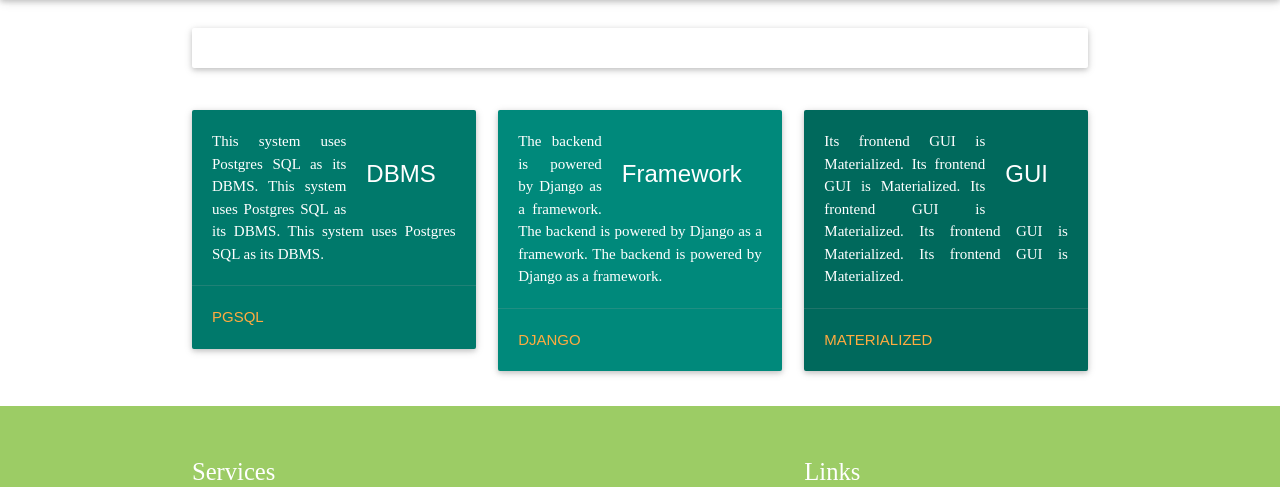
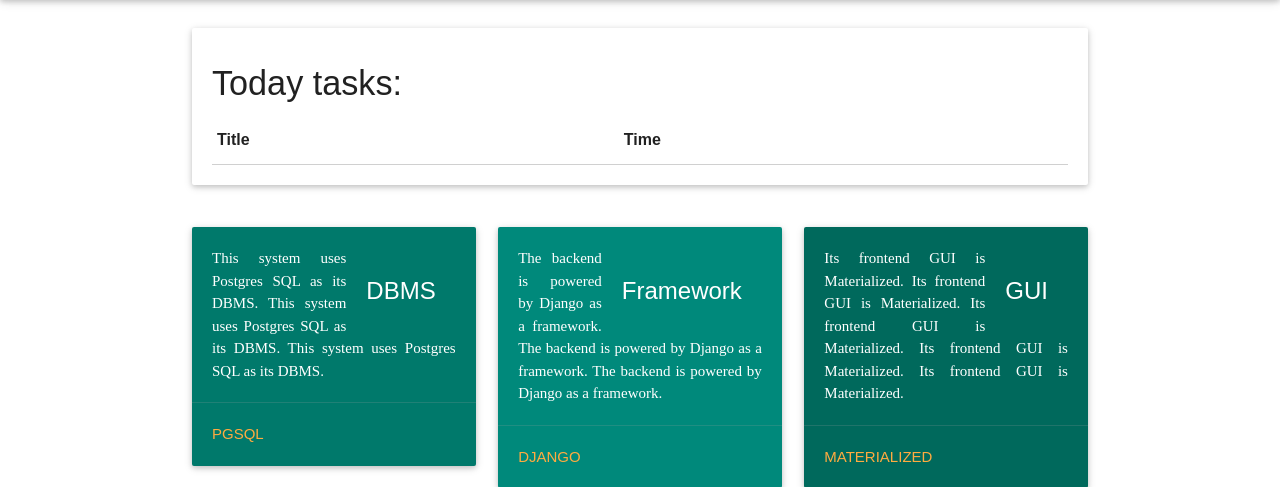
Before and after one commit to altostratous/forsat, a Django app: template forsat_gui/main/templates/main/panel.html in a window 1280 px wide. Shown: the part 64-551 px from the top of the page. Run offline with Django 3.2, Linux system fonts and the light colour scheme; the template is opened without the code that fills it, so the values that code supplies are empty; some web fonts are replaced.

Commit message:
Added today tasks view.

```diff
--- a/forsat_gui/main/templates/main/panel.html
+++ b/forsat_gui/main/templates/main/panel.html
@@ -1,5 +1,14 @@
 {% extends 'base.html' %}
 
 {% block content %}
-
+    <h4>Today tasks:</h4>
+    <table>
+        <thead>
+            <th>Title</th>
+            <th>Time</th>
+        </thead>
+        {% for task in today_tasks %}
+            <tr><td><a href="/tasks/single/{{ task.id }}">{{ task.title }}</a></td><td>{{ task.predicted_time }}</td></tr>
+        {% endfor %}
+    </table>
 {% endblock %}
--- a/queries.sql
+++ b/queries.sql
@@ -318,7 +318,6 @@ PREPARE get_tasks_of_a_day_in_a_list(email_domain, time_setting_domain, email_do
           AND email = $3 AND path = $4;
 
 
-
 PREPARE get_tasks_of_a_week(email_domain, time_setting_domain) AS
   SELECT * FROM task
     WHERE assigned_user_email = $1 AND predicted_time BETWEEN $2 AND $2 + INTERVAL '7 days';
@@ -495,3 +494,7 @@ PREPARE get_functionality_of_tasks_in_a_list(path_domain, email_domain) AS
   FROM task WHERE path = $1 AND task.email = $2 AND real_duration IS NOT NULL AND predicted_duration IS NOT NULL;
 -- Tests --
 EXECUTE get_functionality_of_tasks_in_a_folder('/University/Semester4/DB','aliasgarikh@yahoo.com');
+
+INSERT INTO task (title, predicted_time, email, path, starred, assigned_user_email) VALUES ('It is really nice', current_timestamp + INTERVAL'0.01 day', 'aliasgarikh@yahoo.com', '/University/Semester4/CA', FALSE, 'altostratous@gmail.com')
+
+SELECT * FROM task WHERE assigned_user_email = 'altostratous@gmail.com' AND predicted_time BETWEEN current_date AND current_date + INTERVAL '1 days';
```
Also changed, not shown: forsat_gui/main/views.py (+10 -4 lines), forsat_gui/tasks/models.py (+8 -0 lines).
